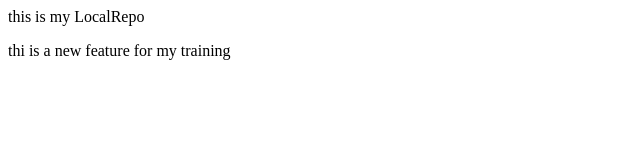
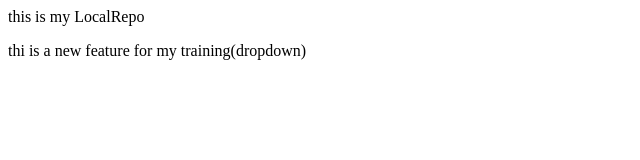
Before and after one commit to Silentnigh/localRepo, a plain HTML site: page index.html in a window 1280 px wide. Shown: the full height of the page, 0-640 px from the left. Drawn offline with Linux system fonts and the light colour scheme.

Commit message:
add dropdown

```diff
--- a/index.html
+++ b/index.html
@@ -1,4 +1,4 @@
 <p>
     this is my LocalRepo
 </p>
-<p>thi is a new feature for my training</p>
+<p>thi is a new feature for my training(dropdown)</p>
```
